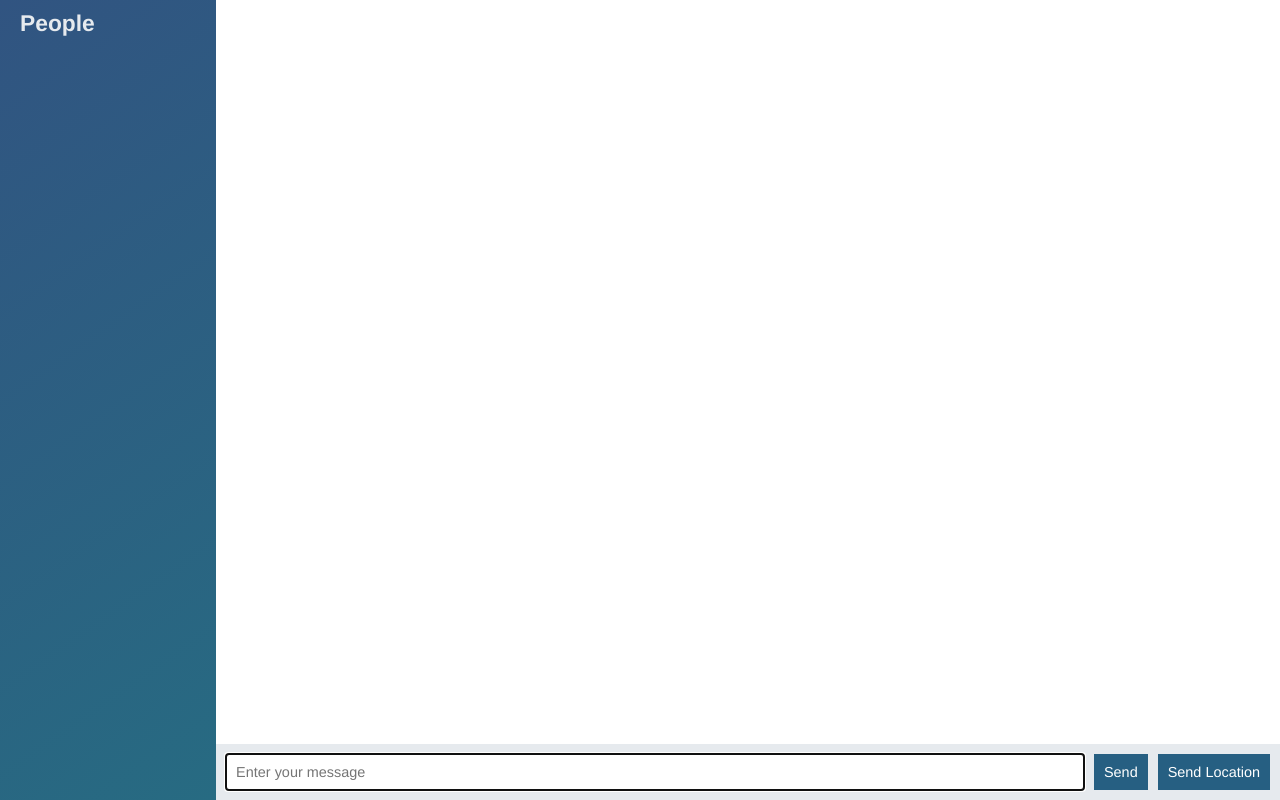
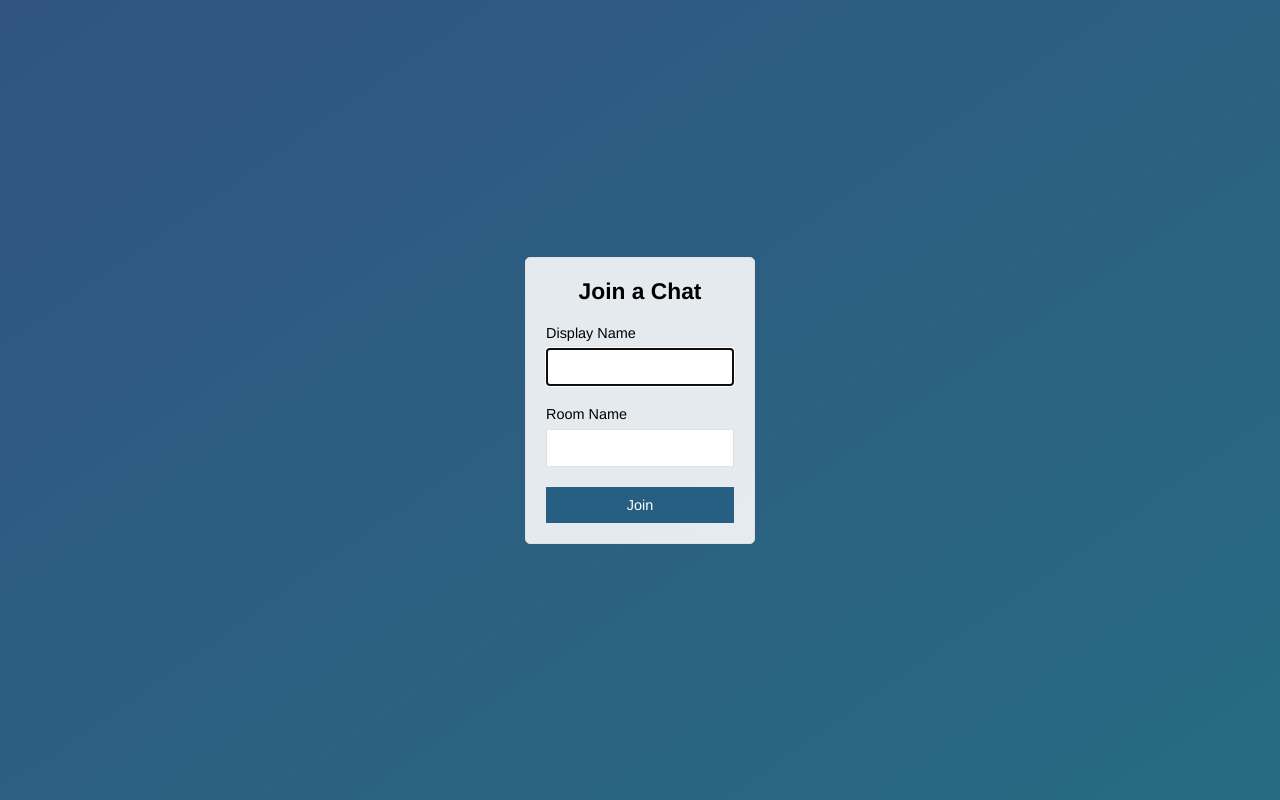
Before and after one commit to ratnani1996/chat-io-app, a website: page public/index.html in a window 1280 px wide. Drawn offline with nearby package versions, Linux system fonts and the light colour scheme; no server answers.

Commit message:
Added chat room join page

```diff
--- a/public/JS/index.js
+++ b/public/JS/chat.js
@@ -1,6 +1,6 @@
 
 
-// import  $ from jquery;
+
 
 function scrollToBottom(){
     //messages
--- a/public/index.html
+++ b/public/index.html
@@ -2,55 +2,28 @@
 <html>
     <head>
         <meta charset="utf-8">
-        <meta name="viewport" content="width=device-width, initial-scale=1" />
-        <title>Chat application</title>
-        <link href="CSS/index.css" rel="stylesheet" type="text/css">
+        <meta name="viewport" content="width=device-width, intial-scale=1, user-scalable=no">
+        <title>Join | Chatapp</title>
+        <link href="/CSS/index.css" rel="stylesheet" rel="text/css">
     </head>
-    <body class="chat">
-        <div class="chat__sidebar">
-            <h3>People</h3>
-            <div id="users"></div>
+    <body class="centered-form">
+        <div class="centered-form__form">
+            <form action="/chat.html">
+                <div class="form-field">
+                    <h3>Join a Chat</h3>
+                </div>
+                <div class="form-field">
+                    <label>Display Name</label>
+                    <input type="text" name="name" autofocus/>
+                </div>
+                <div class="form-field">
+                    <label>Room Name</label>
+                    <input type="text" name="room"/>
+                </div>
+                <div class="form-field">
+                    <button>Join</button>
+                </div>
+            </form>
         </div>
-        <div class="chat__main">
-                <ol id="messages" class="chat__messages"></ol>
-                <div class="chat__footer">
-                    <form id="message-form">
-                        <input name="message" type="text" placeholder="Enter your message" autocomplete="off" autofocus/>
-                        <button>Send</button>
-                    </form>
-                    <button id="submit-location">Send Location</button>
-                </div>
-        </div>
-
-
-        <script id="message-template" type="text/template">
-            <li class="message">
-                <div class="message__title">
-                    <h4>{{from}}</h4>
-                    <span>{{createdAt}}</span>
-                </div>
-                <div class="message__body">
-                    <p>{{text}}</p>
-                </div>
-            </li>
-        </script>
-        <script id="location-template" type="text/template">
-            <li class="message">
-                <div class="message__title">
-                    <h4>{{from}}</h4>
-                    <span>{{createdAt}}</span>
-                </div>
-                <div class="message__body">
-                    <p><a href={{url}} target="_blank">My location</a></p>
-                </div>
-            </li>
-        </script>
-
-        <script src="/socket.io/socket.io.js"></script>
-        <script src="/libs/jQuery.js"></script>
-        <script src="https://cdnjs.cloudflare.com/ajax/libs/mustache.js/2.3.0/mustache.min.js"></script>
-         <script src="https://cdnjs.cloudflare.com/ajax/libs/moment.js/2.18.1/moment.min.js"></script>
-        <script src="JS/index.js"></script>
-
     </body>
 </html>
```
Also changed, not shown: public/chat.html (added, +56 -0 lines).
